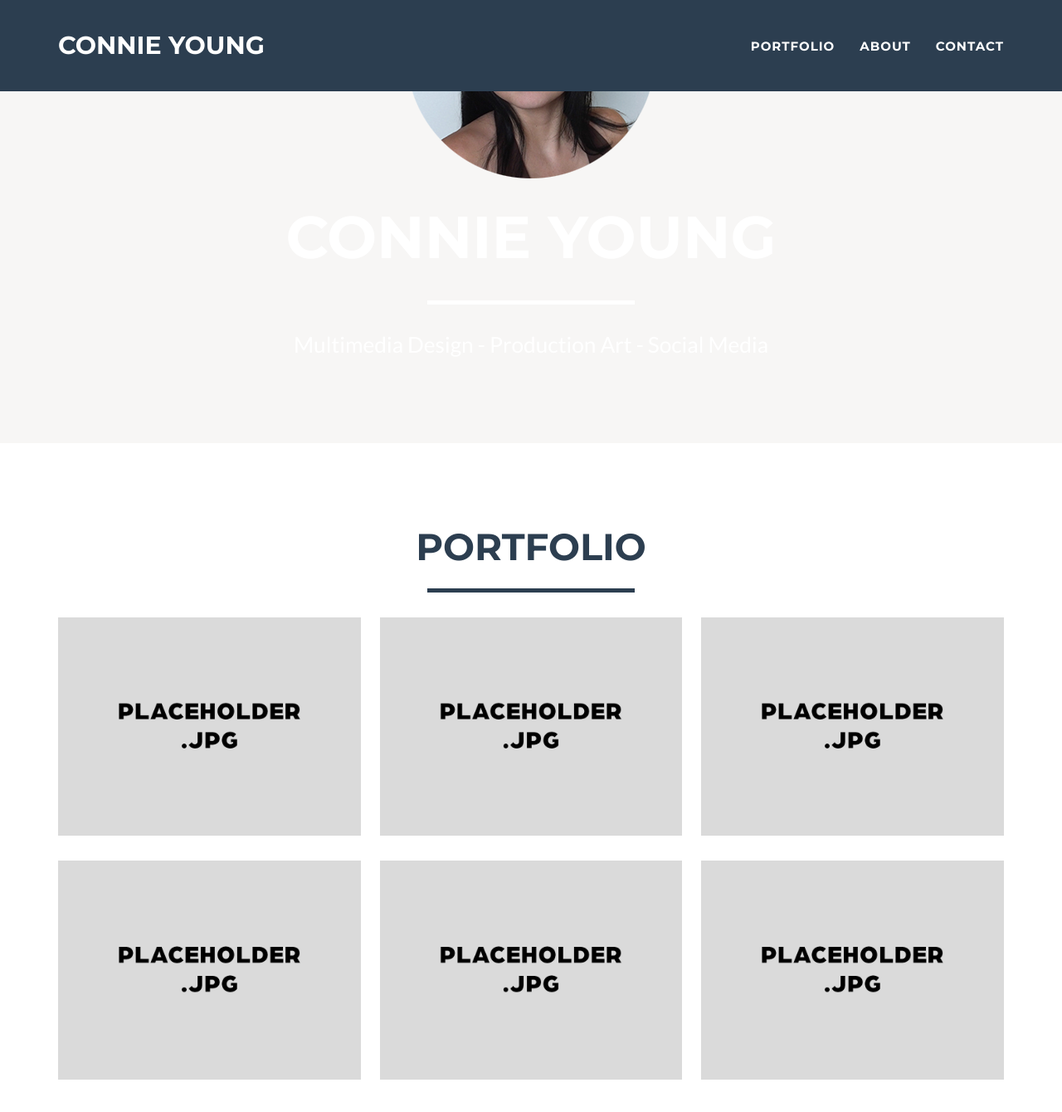
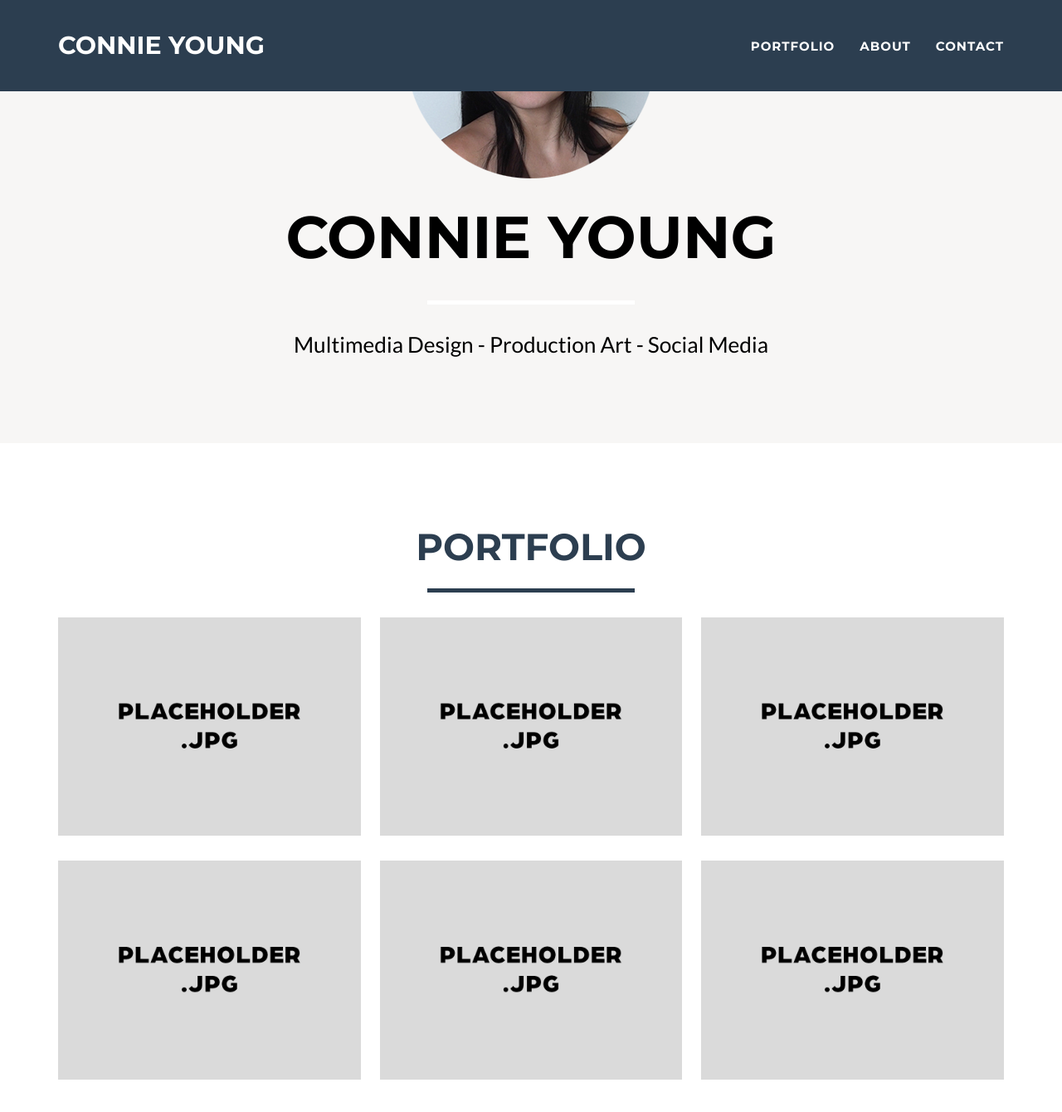
Before and after one commit to conniemyou/cyoung-portfolio, a Jekyll site: the page built from _posts/2014-07-18-project-1.markdown, in a window 1280 px wide and 1400 px high, scrolled down 285 px. Shown: the top 1340 px of the window at 83% size. Built offline with Jekyll 4.4.1, drawn with Linux system fonts in a browser that asks for light colours.

Commit message:
header color test

```diff
--- a/_includes/css/main.css
+++ b/_includes/css/main.css
@@ -66,7 +66,7 @@ hr.star-primary:after {
 
 header {
     text-align: center;
-    color: #fff;
+    color: #000000;
     background: #{{ site.color.primary }};
 }
 
```
